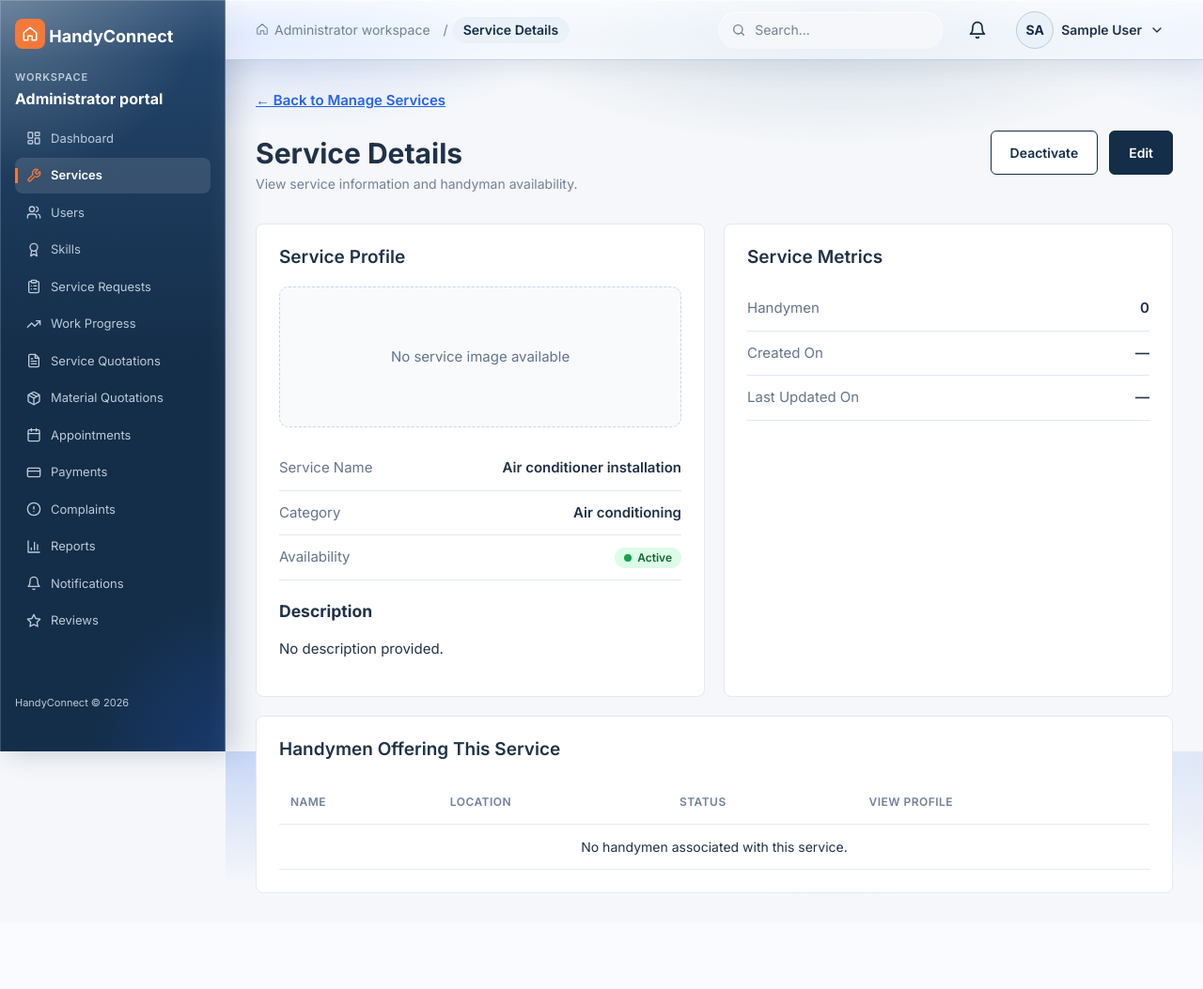
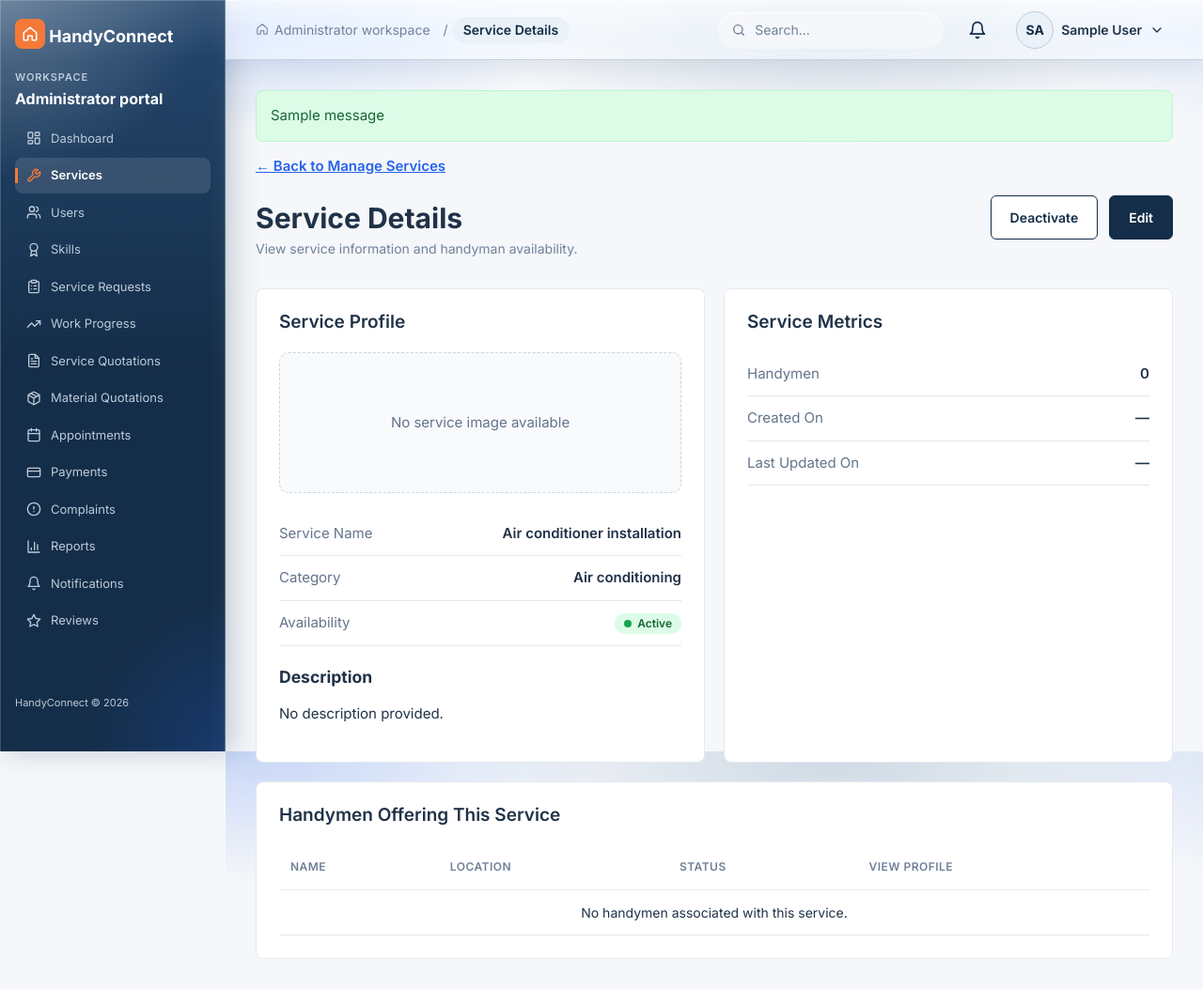
Before and after one commit to beebeemohamudally1-debug/Connecticut-Intern-Project, a Django app: page /admin-portal/services/17/view/ in a window 1280 px wide. Shown: the whole page at 94% size. Before the commit the page ends 951 px from the top, so only its background shows below. Run offline with Django 5.2, Linux system fonts and the light colour scheme; a user stored in the database is signed in; data comes from the database, SQL or seed files in the repository; tables that the repository leaves empty hold one stand-in row (values such as "Sample post"); one stand-in notice (Sample message) is shown; data that the repository does not hold is empty.

Commit message:
Fix success message display in Manage Services

```diff
--- a/templates/services/view_service.html
+++ b/templates/services/view_service.html
@@ -7,13 +7,16 @@
 {% block crumb %}Service Details{% endblock %}
 
 {% block content %}
-
-{% comment %}
-TODO: BACKEND INTEGRATION
-Load the selected service using its ID.
-Replace sample details, metrics and handyman records
-with data from the Services backend.
-{% endcomment %}
+{% if messages %}
+    {% for message in messages %}
+        <div class="card" role="alert"
+             style="padding: 15px; margin-bottom: 15px;
+                    background: #dcfce7; color: #166534;
+                    border: 1px solid #bbf7d0;">
+            {{ message }}
+        </div>
+    {% endfor %}
+{% endif %}
 
 <div style="margin-bottom: 20px;">
     <a href="{% url 'accounts_admin:manage_services' %}"
```
Also changed, not shown: templates/services/manage_services.html (+10 -1 lines).
